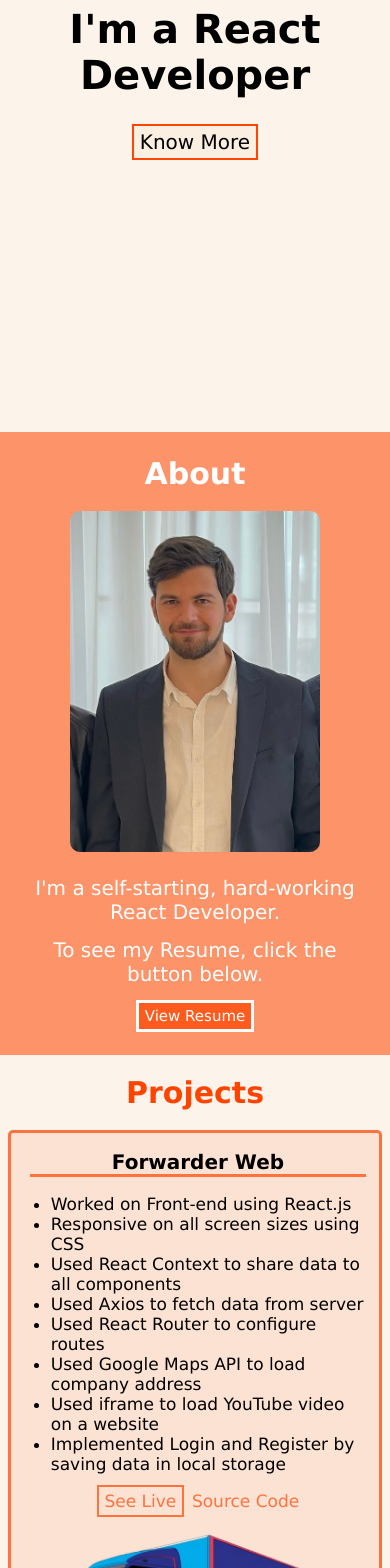
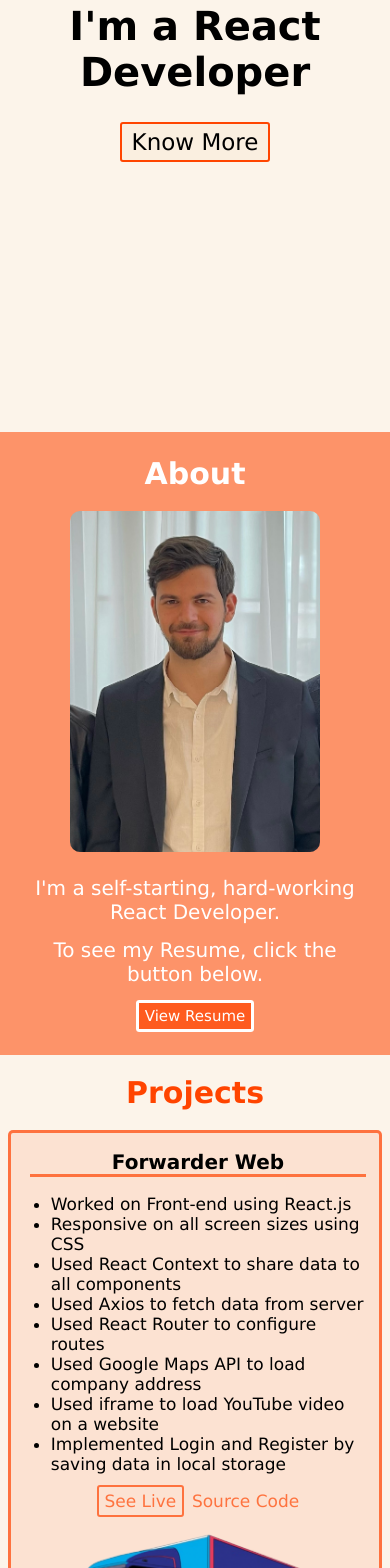
Before and after one commit to GegaLataria/portfolio, a React (Create React App) app: page / in a window 390 px wide. Shown: the part 420-1988 px from the top of the page. Built offline with nearby package versions, Linux system fonts and the light colour scheme.

Commit message:
updated button styles

```diff
--- a/src/about/About.css
+++ b/src/about/About.css
@@ -33,6 +33,7 @@
     color: #fff;
     padding: 1vw 1.5vw;
     text-decoration: none;
+    border-radius: 3px;
 }
 
 .about-container__button:hover {
--- a/src/home/Home.css
+++ b/src/home/Home.css
@@ -20,6 +20,7 @@
     background-color: rgba(250, 235, 215, 0.5);
     cursor: pointer;
     padding: 1vw 1.5vw;
+    border-radius: 3px;
 }
 
 .name-container__button:hover {
@@ -36,6 +37,7 @@
         margin-left: 0;
     }
     .name-container__button {
-        font-size: 20px;
+        font-size: 23px;
+        padding: 5px 10px;
     }
 }
--- a/src/projects/Projects.css
+++ b/src/projects/Projects.css
@@ -24,13 +24,13 @@
     border: 2px solid rgba(255, 68, 0, .7);
     padding: 1vw 1.5vw;
     text-decoration: none;
+    border-radius: 3px;
 }
 
 .see-live-button:hover {
     transition: 1.5s;
     left: 0;
     background-color: rgba(255, 68, 0, .7);
-    border-color: 2px solid rgba(255, 68, 0, .7);
     color: #fff;
 }
 
```
